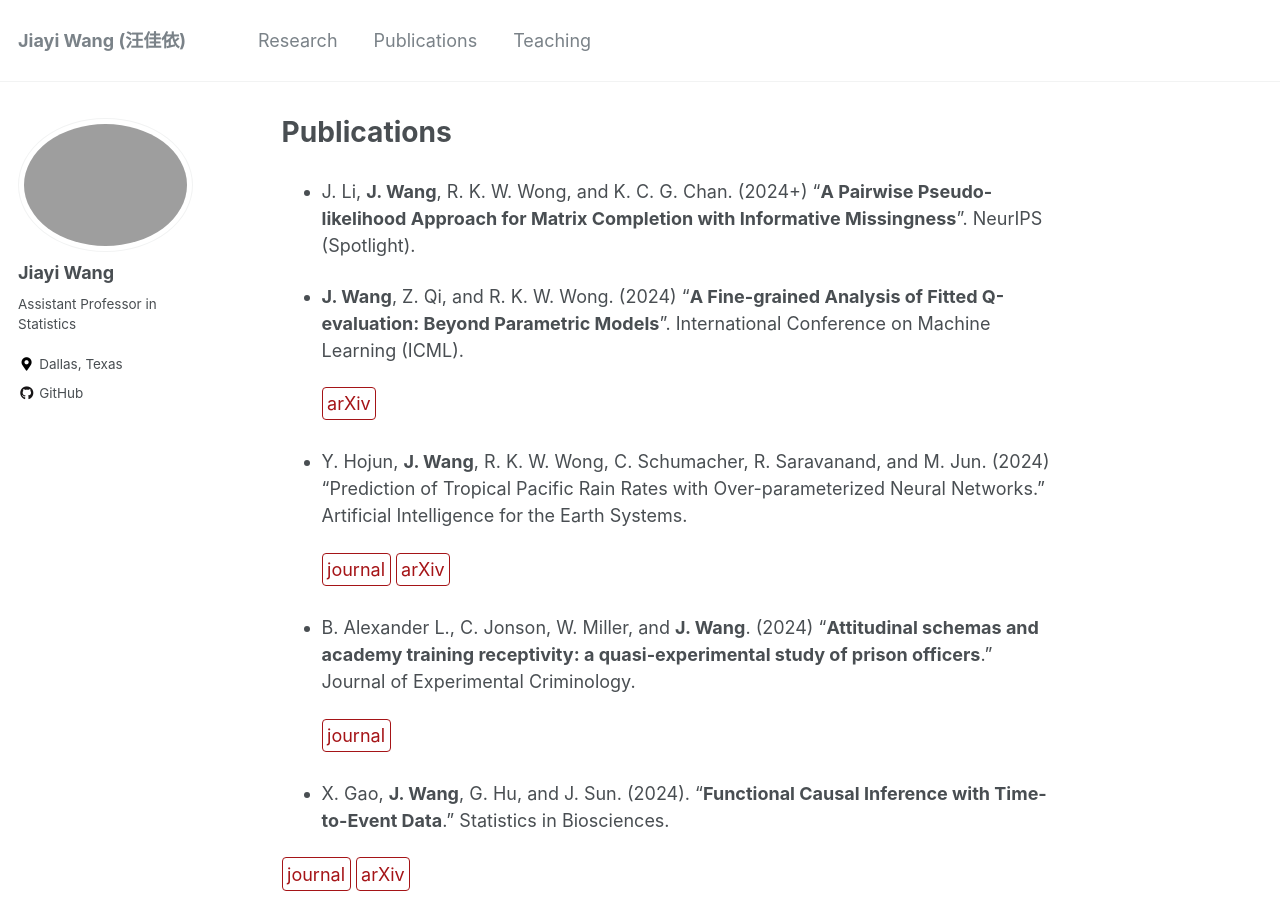
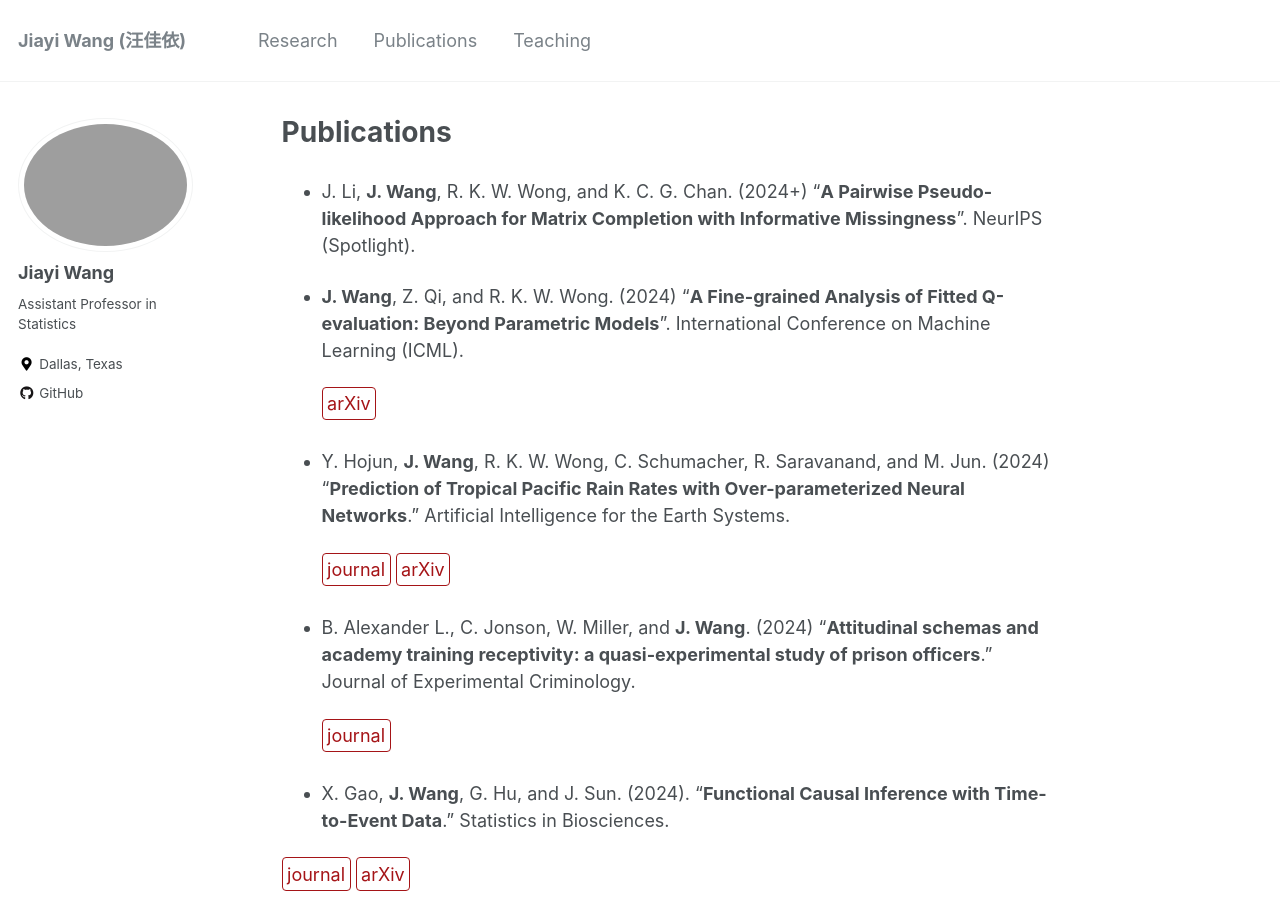
Before and after one commit to jiayiwang1017/jiayiwang1017.github.io, a Jekyll site: the page built from _pages/publications.md, in a window 1280 px wide and 900 px high. Built offline with Jekyll 4.4.1, drawn with Linux system fonts in a browser that asks for light colours.

```diff
--- a/_pages/publications.md
+++ b/_pages/publications.md
@@ -9,7 +9,7 @@ title: "Publications"
 
    [arXiv](https://arxiv.org/abs/2406.10438){: .btn--research}
 
-- Y. Hojun, **J. Wang**, R. K. W. Wong, C. Schumacher, R. Saravanand, and M. Jun. (2024) "Prediction of Tropical Pacific Rain Rates with Over-parameterized Neural Networks." Artificial Intelligence for the Earth Systems.
+- Y. Hojun, **J. Wang**, R. K. W. Wong, C. Schumacher, R. Saravanand, and M. Jun. (2024) "**Prediction of Tropical Pacific Rain Rates with Over-parameterized Neural Networks**." Artificial Intelligence for the Earth Systems.
 
   [journal](https://journals.ametsoc.org/view/journals/aies/3/3/AIES-D-23-0083.1.xml){: .btn--research}  [arXiv](https://arxiv.org/abs/2309.14358){: .btn--research}
 
```
